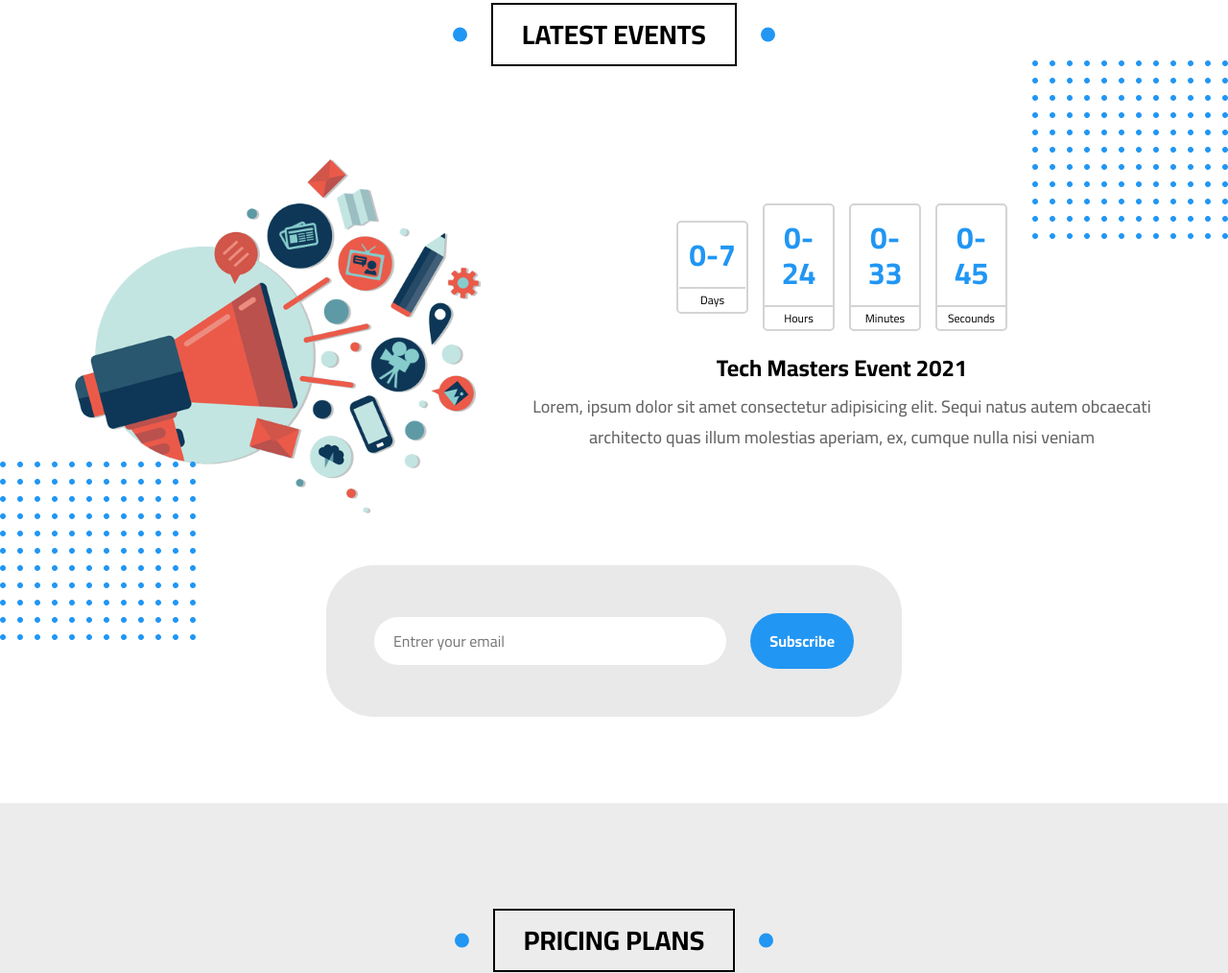
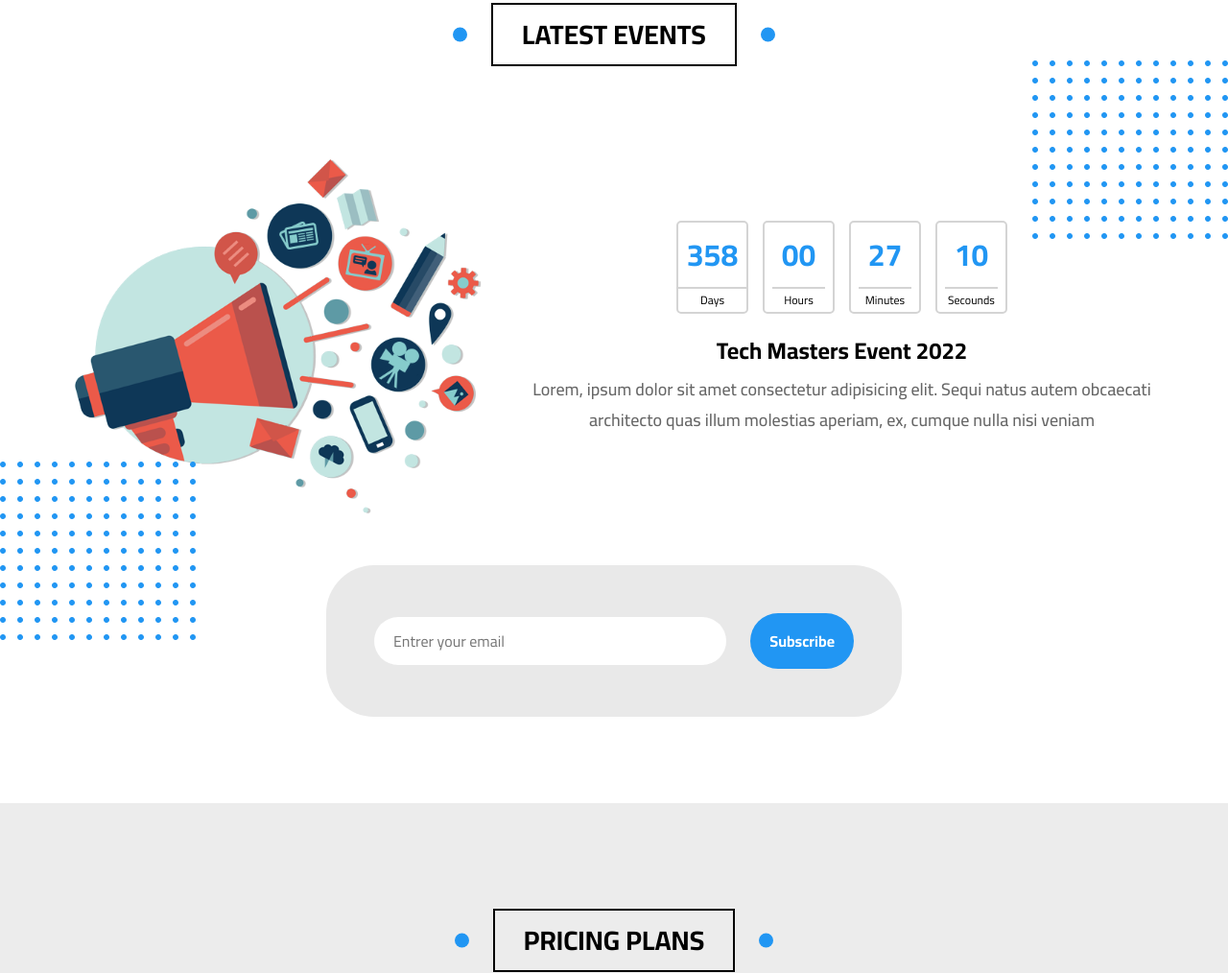
Before and after one commit to hamza-gnoumi/Template-GnamSite, a plain HTML site: page index.html in a window 1280 px wide. Shown: the part 9193-10207 px from the top of the page at 96% size. Drawn offline with Linux system fonts and the light colour scheme.

Commit message:
Update Event

```diff
--- a/index.html
+++ b/index.html
@@ -598,7 +598,7 @@
                     </div>
                 </div>
                 <div class="info">
-                    <h2>Tech Masters Event 2021</h2>
+                    <h2>Tech Masters Event 2022</h2>
                     <p>Lorem, ipsum dolor sit amet consectetur adipisicing elit. Sequi natus autem obcaecati architecto
                         quas illum molestias aperiam, ex, cumque nulla nisi veniam </p>
                 </div>
--- a/js/main.js
+++ b/js/main.js
@@ -55,7 +55,7 @@ window.onscroll = () => {
 
 /** event  */
 
-let dateEvent = new Date("Dec 31, 2022 23:59:59").getTime();
+let dateEvent = new Date("Dec 31, 2023 23:59:59").getTime();
 let count = setInterval(() => {
     let datenow = new Date().getTime();
     let diff = dateEvent - datenow;
```
